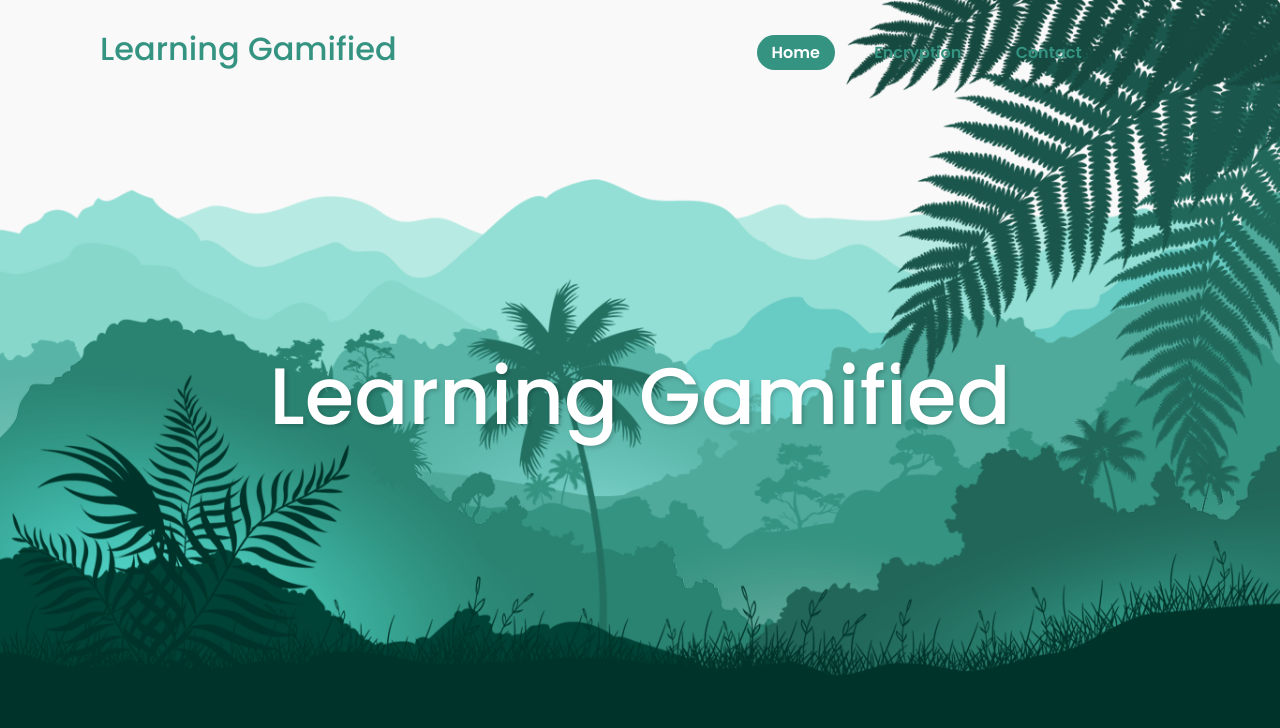
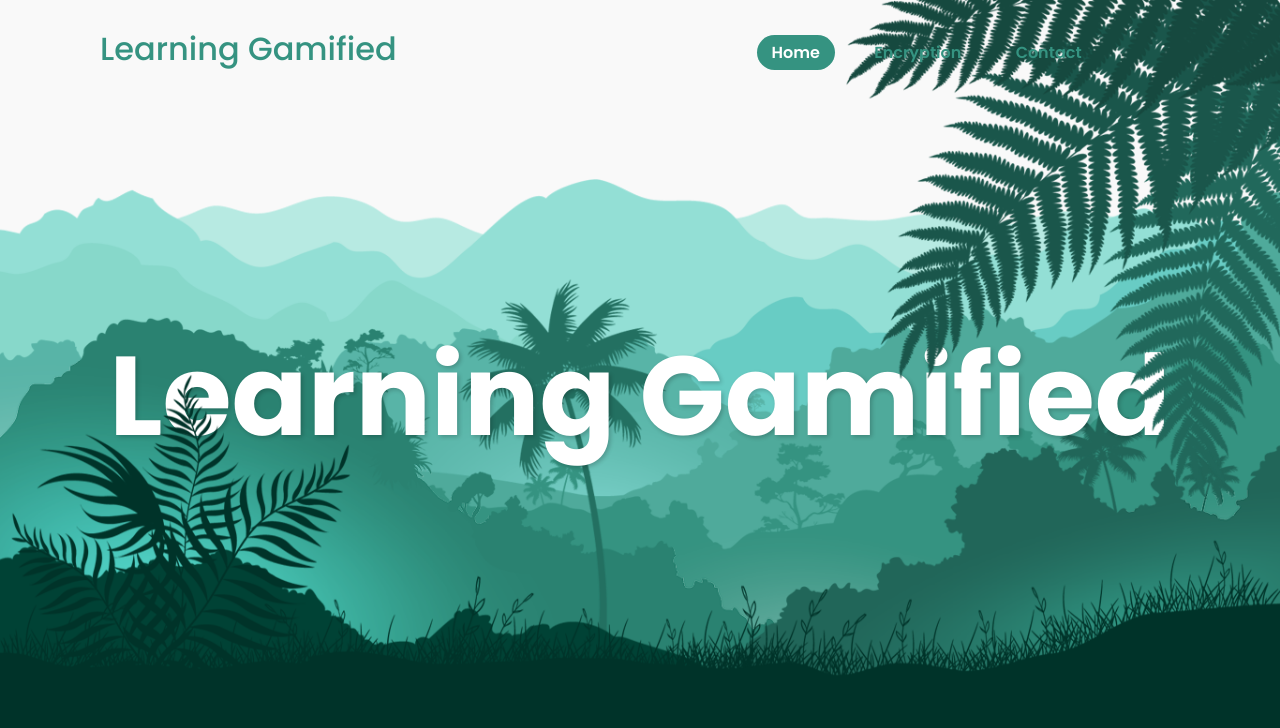
Before and after one commit to Hardvan/LearningGamified, a Flask app: page / in a window 1280 px wide. Shown: the top 728 px of the page. Run offline with Flask 3, Linux system fonts and the light colour scheme.

Commit message:
Stylise title text

```diff
--- a/static/css/home.css
+++ b/static/css/home.css
@@ -56,7 +56,8 @@ header {
 
 #text {
   position: absolute;
-  font-size: 5em;
+  font-size: 7em;
+  font-weight: 700;
   color: #fff;
   text-shadow: 2px 2px 4px rgba(0, 0, 0, 0.2);
 }
```
